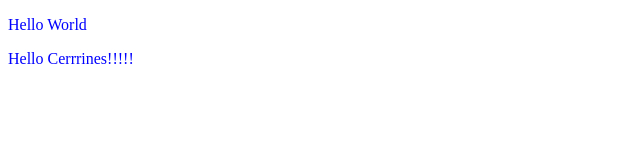
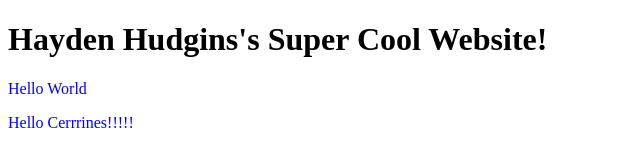
Before and after one commit to VoitreX/VoitreX.github.io, a plain HTML site: page index.html in a window 1280 px wide. Shown: the whole page, without its empty margins (0-640 px from the left). Drawn offline with Linux system fonts and the light colour scheme.

Commit message:
added Title

```diff
--- a/index.html
+++ b/index.html
@@ -5,6 +5,9 @@
 	<link rel="stylesheet" href="index.css">
 </head>
 <body>
+	<h1 class="headers">
+		Hayden Hudgins's Super Cool Website!
+	</h1>
 	<section data-type-"chapter">
 		<p class="para">
 			Hello World
```
